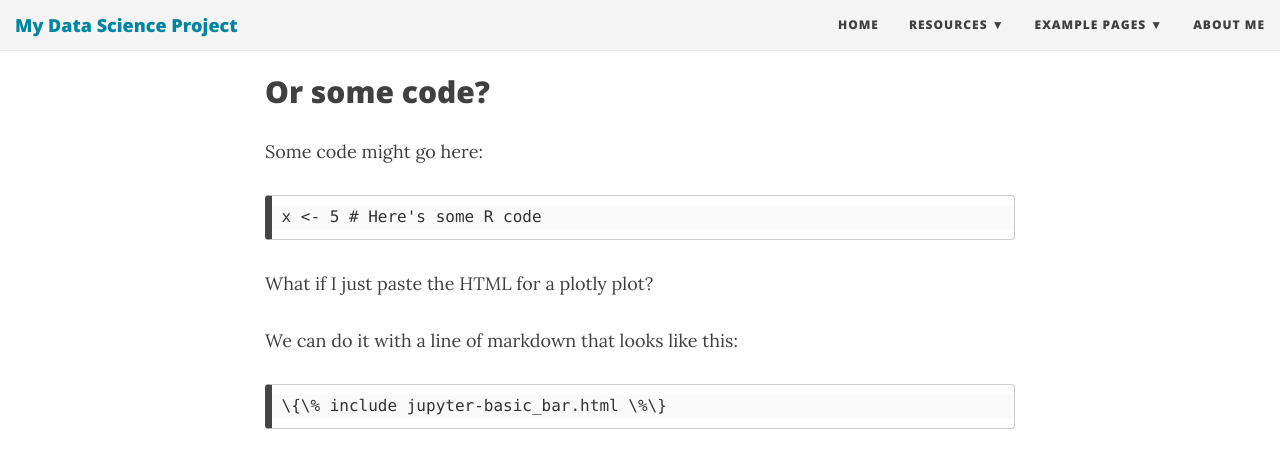
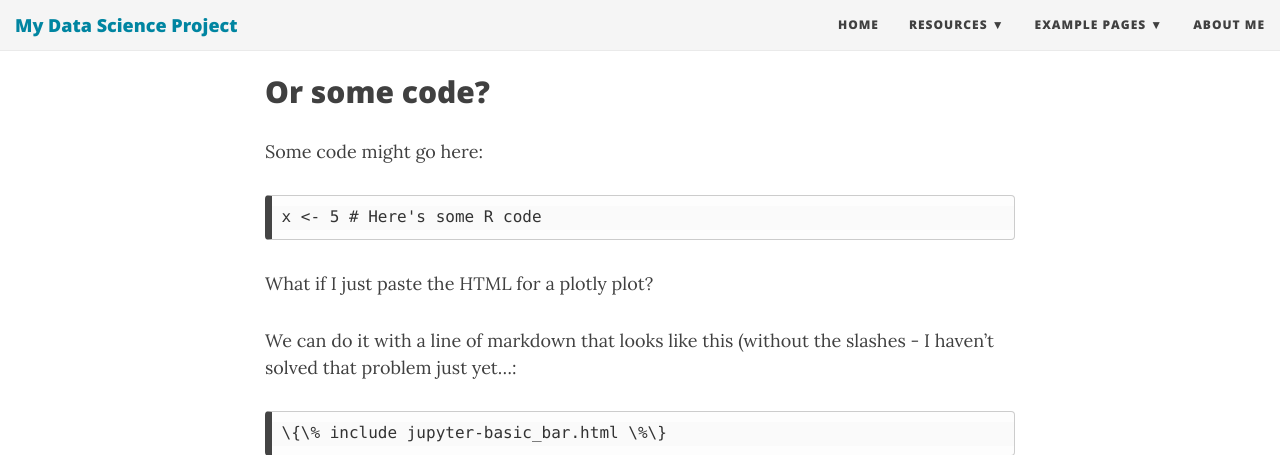
Before and after one commit to Monarch2018/ev_prediction, a Jekyll site: the page built from md-example.md, in a window 1280 px wide and 900 px high, scrolled down 916 px, cut to the strip 0-455 px from the top of the window. Built offline with Jekyll 4.4.1, drawn with Linux system fonts in a browser that asks for light colours; nearby versions of some CDN libraries.

Commit message:
note about slahses

````diff
--- a/md-example.md
+++ b/md-example.md
@@ -23,7 +23,7 @@ x <- 5 # Here's some R code
 
 What if I just paste the HTML for a plotly plot?
 
-We can do it with a line of markdown that looks like this:
+We can do it with a line of markdown that looks like this (without the slashes - I haven't solved that problem just yet...:
 ```
 \{\% include jupyter-basic_bar.html \%\}
 ```
````
